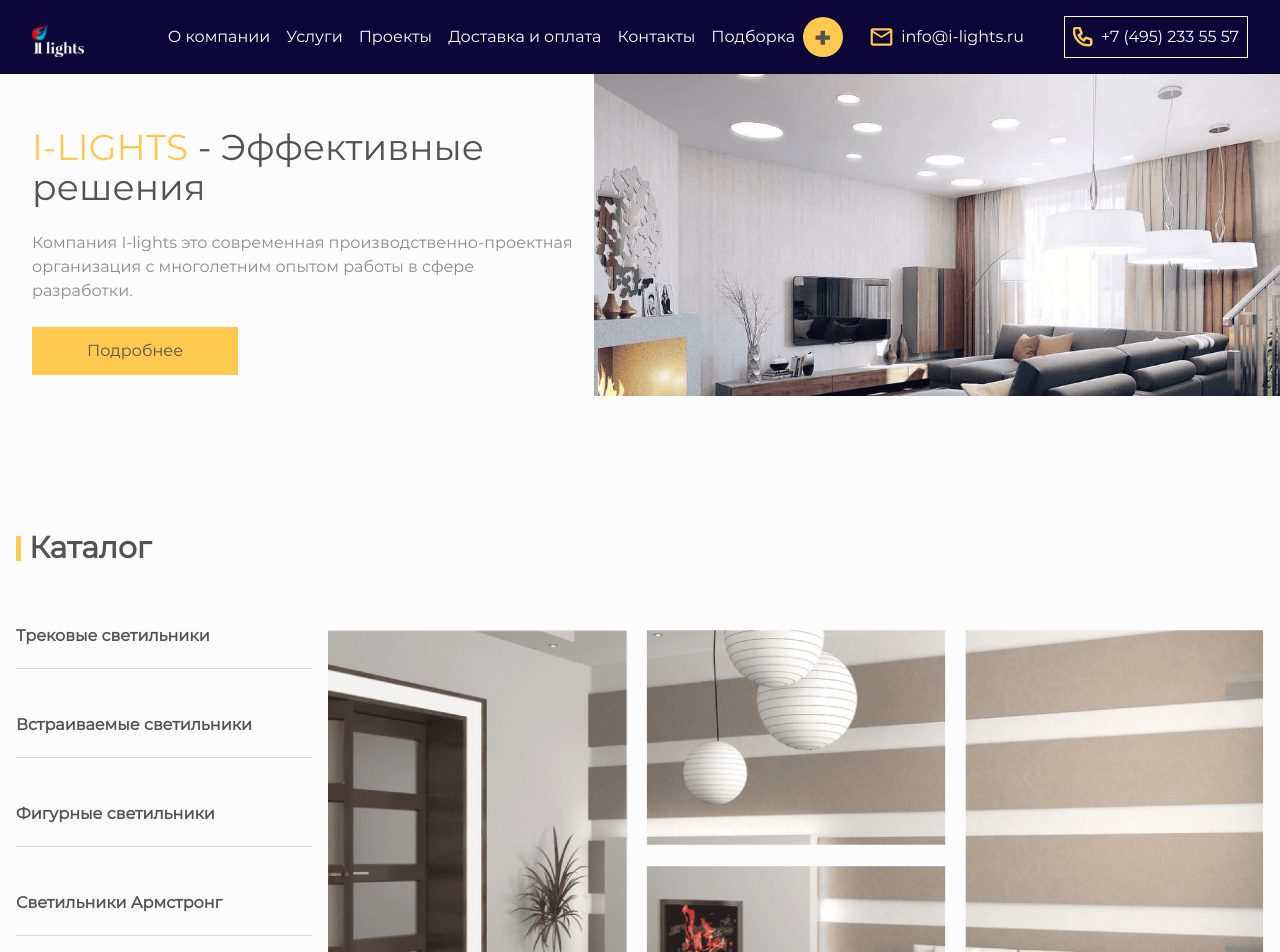
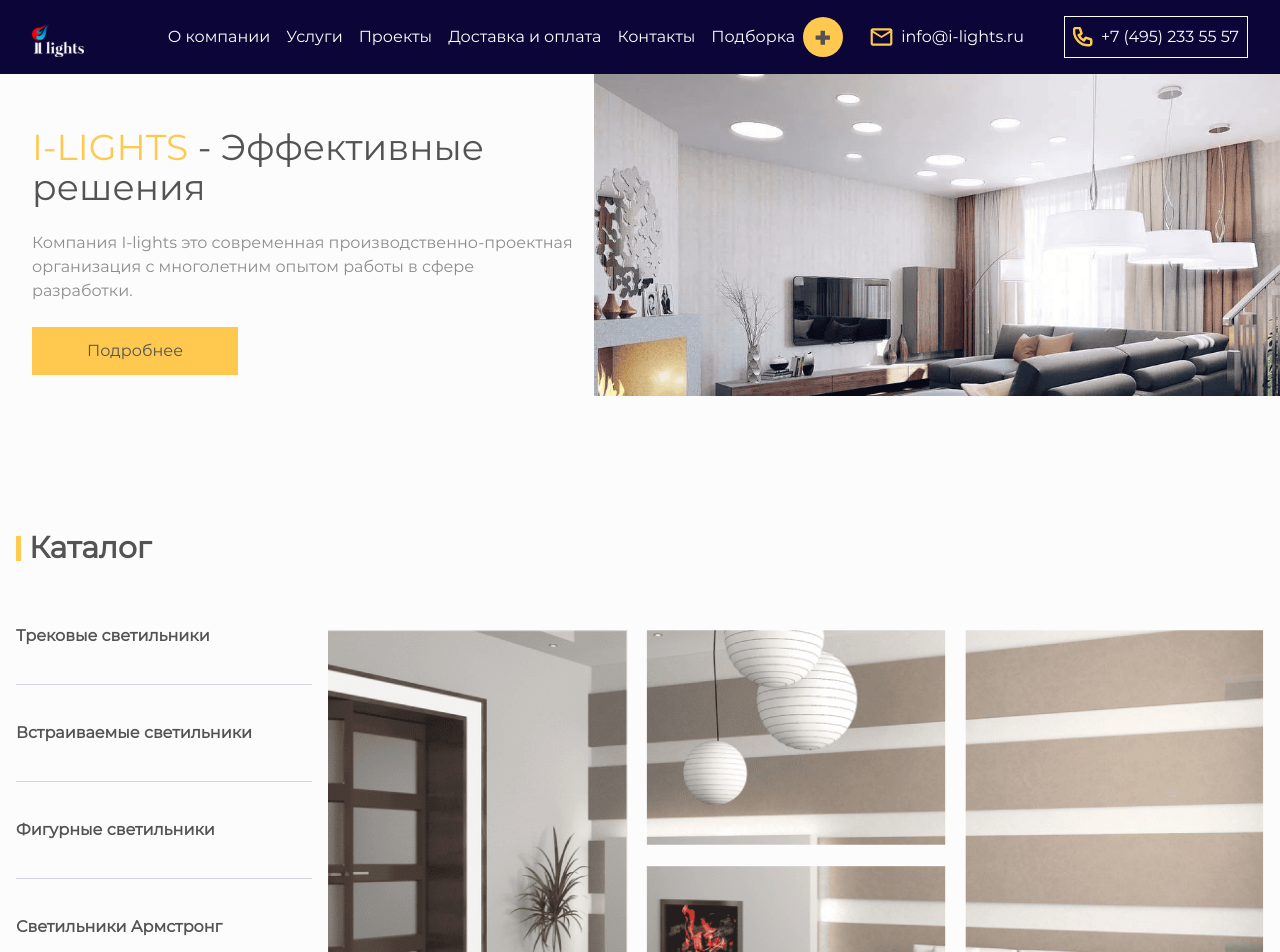
Before and after one commit to 89811421793/lamps, a Next.js app: page / in a window 1280 px wide. Shown: the top 952 px of the page. Built offline with nearby package versions, Linux system fonts and the light colour scheme.

Commit message:
Вид секции "каталог"/ временно "use client"

```diff
--- a/src/app/components/sections/mainpage/CatalogSection.tsx
+++ b/src/app/components/sections/mainpage/CatalogSection.tsx
@@ -1,36 +1,62 @@
-import React from 'react';
-import SectionTitle from '../../SectionTitle';
-import Image from 'next/image';
+"use client"; // Убедитесь, что этот импорт присутствует
+
+import React, { useState } from "react";
+import SectionTitle from "../../SectionTitle";
+import Image from "next/image";
 
 const CatalogSection = () => {
-    const items = [
-        "Трековые светильники",
-        "Встраиваемые светильники",
-        "Фигурные светильники",
-        "Светильники Армстронг",
-        "Светильники Армстронг с равномерной засветкой"
-      ];
+  const [isInfoVisible, setIsInfoVisible] = useState(false);
+
+  const handleItemClick = () => {
+    setIsInfoVisible((prev) => !prev); // Переключаем видимость блока
+  };
 
   return (
     <section>
-            <SectionTitle title="Каталог"/>
+      <SectionTitle title="Каталог" />
       <div className="flex flex-col md:flex-row">
         <div className="flex flex-col justify-start items-start pr-4 w-full md:w-1/4 mt-6">
-        <ul className="space-y-11">
-          {items.map((item) => (
-            <li key={item} className="text-darkgrey font-montserrat text-14 font-bold leading-22 break-words">
-              {item}
-              {/* Условный рендеринг разделителя */}
-              {item !== items[items.length - 1] && <hr className="my-5 border-gray-300" />}
+          <ul className="space-y-9">
+            <li
+              onClick={handleItemClick}
+              className={`text-darkgrey font-montserrat text-14 font-bold leading-22 break-words cursor-pointer ${
+                isInfoVisible ? "text-secondary font-bold text-18" : ""
+              }`}
+            >
+              Трековые светильники
             </li>
-          ))}
+            {isInfoVisible && (
+              <div className="mt-2">
+                <p className="text-shortDesc font-montserrat text-14 font-normal leading-22 text-left">
+                  Органично вписываются в интерьеры в стиле хай-тек, лофт
+                </p>
+                <button className="border-none bg-accent text-whiteFont font-montserrat text-14 font-bold leading-17.07 px-16 py-3 mt-4">
+                  Перейти в каталог
+                </button>
+              </div>
+            )}
+            <hr className="my-5 border-gray-300" />
+            <li className="text-darkgrey font-montserrat text-14 font-bold leading-22 break-words">
+              Встраиваемые светильники
+            </li>
+            <hr className="my-5 border-gray-300" />
+            <li className="text-darkgrey font-montserrat text-14 font-bold leading-22 break-words">
+              Фигурные светильники
+            </li>
+            <hr className="my-5 border-gray-300" />
+            <li className="text-darkgrey font-montserrat text-14 font-bold leading-22 break-words">
+              Светильники Армстронг
+            </li>
+            <hr className="my-5 border-gray-300" />
+            <li className="text-darkgrey font-montserrat text-14 font-bold leading-22 break-words">
+              Светильники Армстронг с равномерной засветкой
+            </li>
           </ul>
         </div>
 
-
         <div className="flex-shrink-0 w-full md:w-3/4">
           <Image
-          src='/catalog.png'
+            src="/catalog.png"
             alt="Hero Image"
             width={960}
             height={600}
```
Lines whose indentation alone changed are shown as unchanged.
